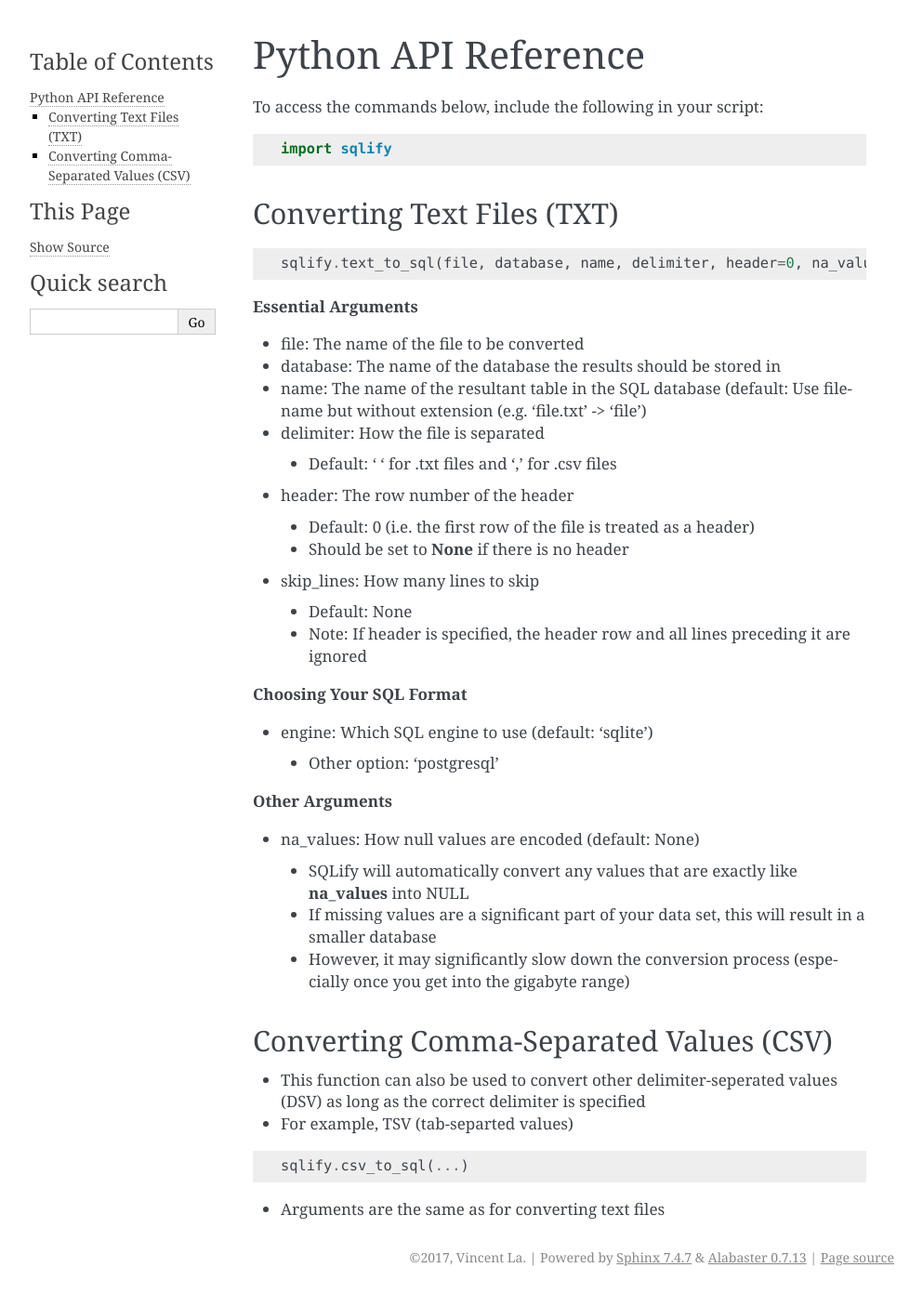
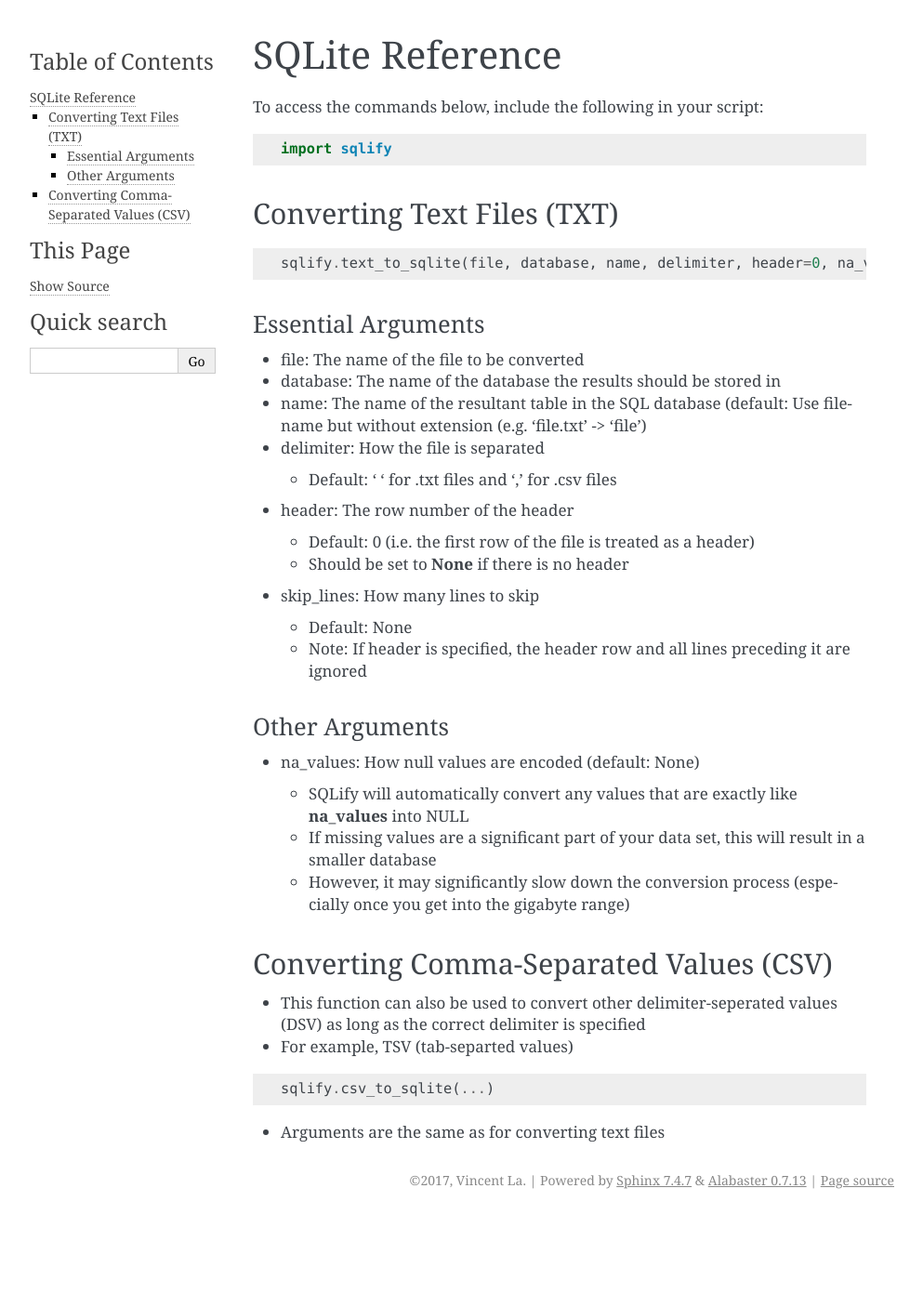
Before and after one commit to vincentlaucsb/pgreaper, a Sphinx documentation site: the page built from docs/sqlite.rst, in a window 1280 px wide. Shown: the whole page at 93% size, without its empty margins (148-1141 px from the left). Built offline with Sphinx 7.4.7, drawn with Linux system fonts in a browser that asks for light colours; after the commit the page ends 1309 px from its top, so only the background shows below that.

```diff
--- a/docs/index.rst
+++ b/docs/index.rst
@@ -31,14 +31,16 @@ Other Features
 ---------------
 SQLify tries to make loading files into SQL as painless as possible, so you
 work on what really matters. Other features include:
- * Automatically correcting problematic column names
+
+* Automatically correcting problematic column names
 
 Documentation Contents
 =======================
 
 .. toctree::
 
-   python
+   sqlite
+   postgres
 
 * :ref:`genindex`
 * :ref:`modindex`
--- a/docs/postgresql.rst
+++ /dev/null
@@ -1,5 +0,0 @@
-PostgreSQL
-=====================
-
-Loading Text Files
--------------------
--- a/docs/python.rst
+++ b/docs/sqlite.rst
@@ -1,4 +1,4 @@
-Python API Reference
+SQLite Reference
 =====================
 
 To access the commands below, include the following in your script:
@@ -11,39 +11,36 @@ Converting Text Files (TXT)
 ----------------------------
 .. code-block:: python
 
-   sqlify.text_to_sql(file, database, name, delimiter, header=0, na_values=None, skip_lines=None, engine='sqlite3')
+   sqlify.text_to_sqlite(file, database, name, delimiter, header=0, na_values=None, skip_lines=None)
 
-**Essential Arguments**
+Essential Arguments
+~~~~~~~~~~~~~~~~~~~~
 
 * file: The name of the file to be converted
+* database: The name of the database the results should be stored in
+* name: The name of the resultant table in the SQL database (default: Use filename but without extension (e.g. 'file.txt' -> 'file')
+* delimiter: How the file is separated
 
-* database: The name of the database the results should be stored in
-
-* name: The name of the resultant table in the SQL database (default: Use filename but without extension (e.g. 'file.txt' -> 'file')
-
-* delimiter: How the file is separated
- * Default: ' ' for .txt files and ',' for .csv files
+  - Default: ' ' for .txt files and ',' for .csv files
 
 * header: The row number of the header
- * Default: 0 (i.e. the first row of the file is treated as a header)
- * Should be set to **None** if there is no header
+
+  - Default: 0 (i.e. the first row of the file is treated as a header)
+  - Should be set to **None** if there is no header
 
 * skip_lines: How many lines to skip
- * Default: None
- * Note: If header is specified, the header row and all lines preceding it are ignored
 
-**Choosing Your SQL Format**
+  - Default: None
+  - Note: If header is specified, the header row and all lines preceding it are ignored
 
-* engine: Which SQL engine to use (default: 'sqlite')
- * Other option: 'postgresql'
-
-
-**Other Arguments**
+Other Arguments
+~~~~~~~~~~~~~~~~
 
 * na_values: How null values are encoded (default: None)
- * SQLify will automatically convert any values that are exactly like **na_values** into NULL
- * If missing values are a significant part of your data set, this will result in a smaller database
- * However, it may significantly slow down the conversion process (especially once you get into the gigabyte range)
+
+  - SQLify will automatically convert any values that are exactly like **na_values** into NULL
+  - If missing values are a significant part of your data set, this will result in a smaller database
+  - However, it may significantly slow down the conversion process (especially once you get into the gigabyte range)
 
 Converting Comma-Separated Values (CSV)
 ----------------------------------------
@@ -52,9 +49,8 @@ Converting Comma-Separated Values (CSV)
 
 - For example, TSV (tab-separted values)
 
-
 .. code-block:: python
 
-   sqlify.csv_to_sql(...)
+   sqlify.csv_to_sqlite(...)
 
 - Arguments are the same as for converting text files
```
Also changed, not shown: README.md (+16 -11 lines), docs/postgres.rst (added, +97 -0 lines), 1 other file.
